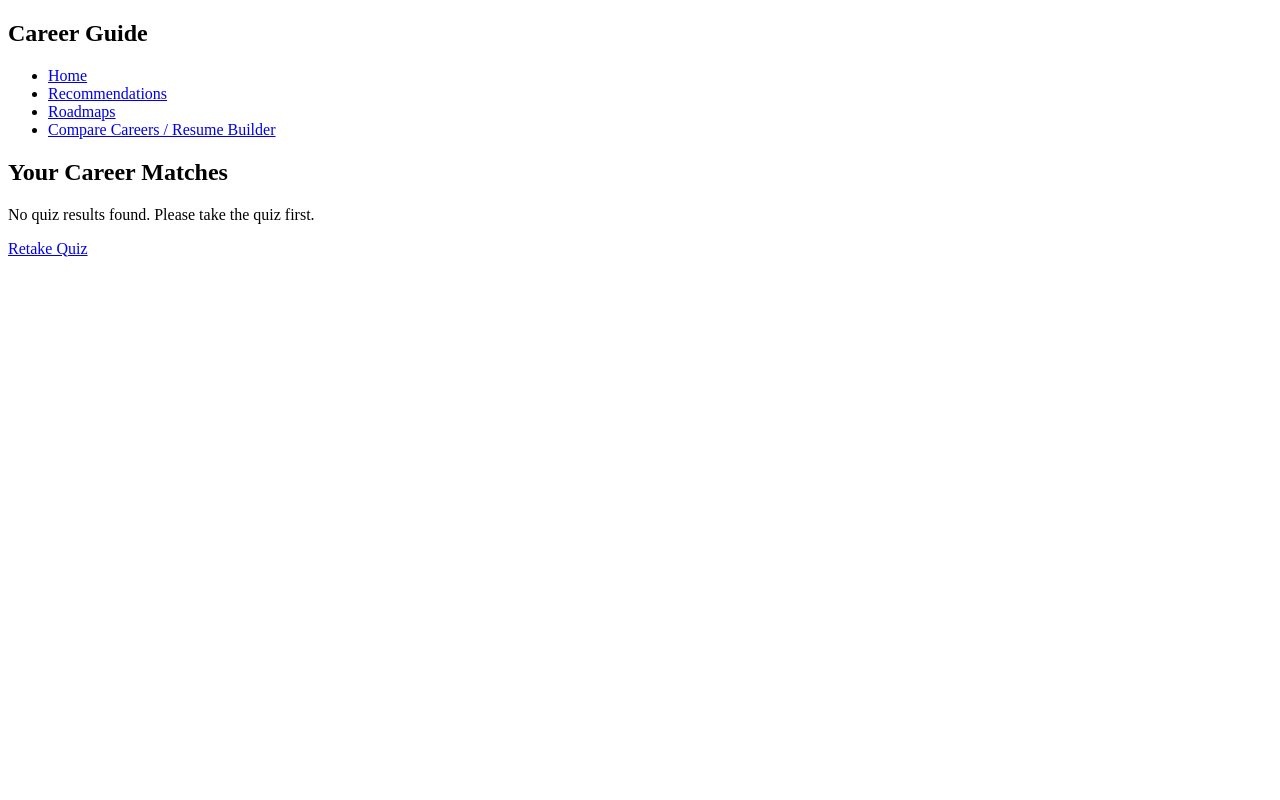
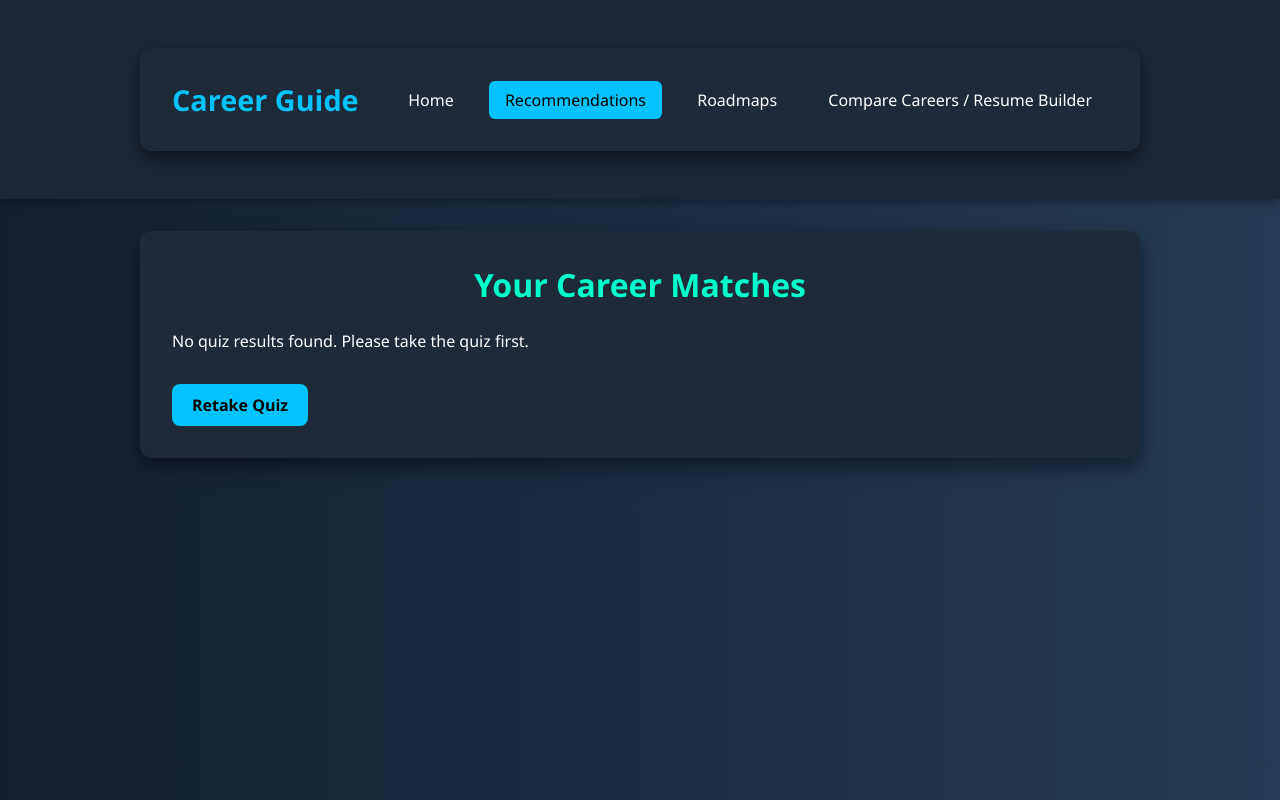
Before and after one commit to PRIYANSHUCHAURASIYA/Career_Guidance, a website: page recommendation.html in a window 1280 px wide. Drawn offline with Linux system fonts and the light colour scheme.

Commit message:
Update recommendation.html

```diff
--- a/recommendation.html
+++ b/recommendation.html
@@ -4,7 +4,7 @@
   <meta charset="UTF-8" />
   <meta name="viewport" content="width=device-width, initial-scale=1.0"/>
   <title>Career Recommendations</title>
-  <link rel="stylesheet" href="assets/css/recommendations.css" />
+  <link rel="stylesheet" href="assets/css/recommendation.css" />
   <link
   rel="stylesheet"
   href="https://cdnjs.cloudflare.com/ajax/libs/font-awesome/5.15.4/css/all.min.css"
```
